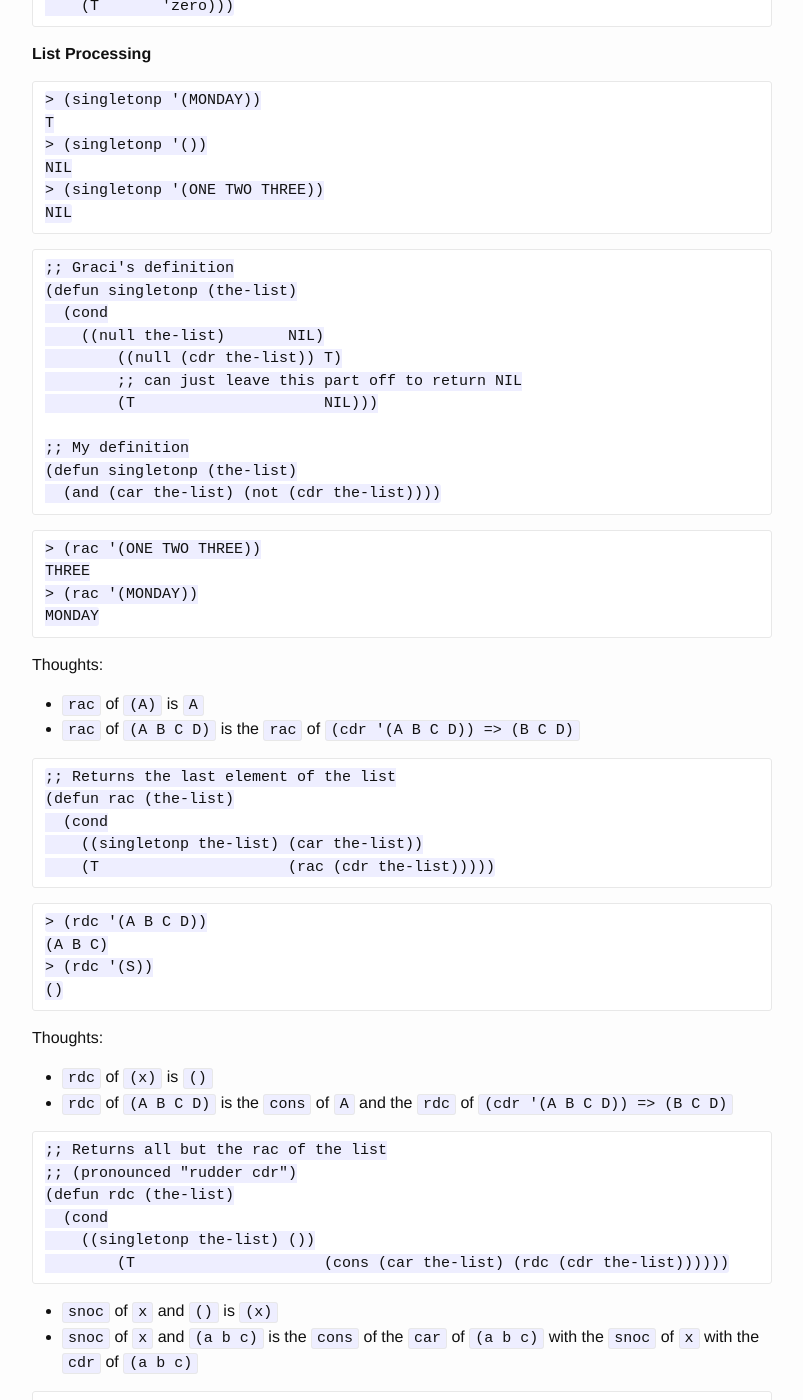
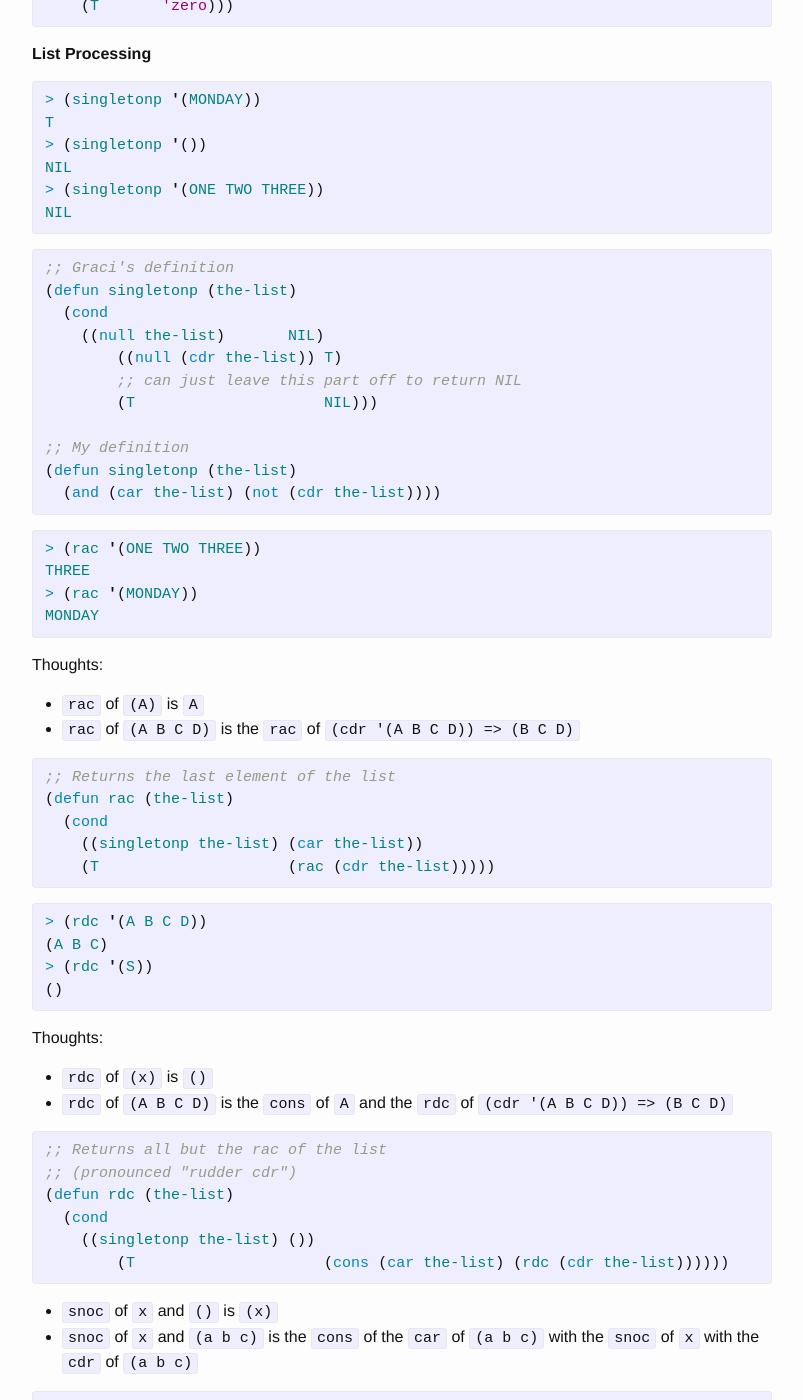
Before and after one commit to dwysocki/ai-programming1, a Jekyll site: the page built from notes.md, in a window 1280 px wide and 1400 px high, scrolled down 4871 px. Shown: the whole window, without its empty margins (238-1041 px from the left). Built offline with Jekyll 4.4.1, drawn with Linux system fonts in a browser that asks for light colours; some of the changed text lies outside the part shown.

Commit message:
Fixed some syntax highlighting (but not all)

````diff
--- a/_config.yml
+++ b/_config.yml
@@ -11,10 +11,8 @@ github_username: dwysocki
 # Build settings
 markdown: kramdown
 kramdown:
-  input: GFM
-  hard_wrap: false
   default_lang: common-lisp
   use_coderay: true
-#highlighter: pygments
+highlighter: pygments
 
 exclude: ["*.Rmd"]
--- a/notes.md
+++ b/notes.md
@@ -46,13 +46,13 @@ A *form* is an expression which can be evaluated by the Lisp interpreter.
 
 The read-eval-print loop (REPL)
 
-```ruby
+{% highlight ruby %}
 for(ever)
   x = read()
   z = eval(x)
   print(z)
 end
-```
+{% endhighlight %}
 
 [Introductory Lisp Session](
     /ai-programming1/sessions/2014/08/29/introductory-session.html)
@@ -245,26 +245,26 @@ boolean value.
 4. The value of the `COND` is the value of the last form evaluated in the case
    that is selected -- or `NIL` if no case fires.
 
-```
+{% highlight cl %}
 (defun sign (n)
   (cond
     ((> n 0) 'positive)
     ((< n 0) 'negative)
     (T       'zero)))
-```
+{% endhighlight %}
 
 **List Processing**
 
-~~~
+{% highlight cl %}
 > (singletonp '(MONDAY))
 T
 > (singletonp '())
 NIL
 > (singletonp '(ONE TWO THREE))
 NIL
-~~~
+{% endhighlight %}
 
-~~~
+{% highlight cl %}
 ;; Graci's definition
 (defun singletonp (the-list)
   (cond
@@ -276,34 +276,34 @@ NIL
 ;; My definition
 (defun singletonp (the-list)
   (and (car the-list) (not (cdr the-list))))
-~~~
+{% endhighlight %}
 
-~~~
+{% highlight cl %}
 > (rac '(ONE TWO THREE))
 THREE
 > (rac '(MONDAY))
 MONDAY
-~~~
+{% endhighlight %}
 
 Thoughts:
 
 - `rac` of `(A)` is `A`
 - `rac` of `(A B C D)` is the `rac` of `(cdr '(A B C D)) => (B C D)`
 
-~~~
+{% highlight cl %}
 ;; Returns the last element of the list
 (defun rac (the-list)
   (cond
     ((singletonp the-list) (car the-list))
     (T                     (rac (cdr the-list)))))
-~~~
+{% endhighlight %}
 
-~~~
+{% highlight cl %}
 > (rdc '(A B C D))
 (A B C)
 > (rdc '(S))
 ()
-~~~
+{% endhighlight %}
 
 Thoughts:
 
@@ -311,48 +311,48 @@ Thoughts:
 - `rdc` of `(A B C D)` is the `cons` of `A`
   and the `rdc` of `(cdr '(A B C D)) => (B C D)`
 
-~~~
+{% highlight cl %}
 ;; Returns all but the rac of the list
 ;; (pronounced "rudder cdr")
 (defun rdc (the-list)
   (cond
     ((singletonp the-list) ())
 	(T                     (cons (car the-list) (rdc (cdr the-list))))))
-~~~
+{% endhighlight %}
 
 - `snoc` of `x` and `()` is `(x)`
 - `snoc` of `x` and `(a b c)` is the `cons` of the `car` of `(a b c)`
   with the `snoc` of `x` with the `cdr` of `(a b c)`
 
-~~~
+{% highlight cl %}
 (defun snoc (x the-list)
   (cond
     ((null the-list) (cons x the-list))
     (T               (cons (car the-list) (snoc x (cdr the-list))))))
-~~~
+{% endhighlight %}
 
-~~~
+{% highlight cl %}
 (defun sum (x)
   (if (null x)
     0
     (+ (car x) (sum (cdr x)))))
-~~~
+{% endhighlight %}
 
-~~~
+{% highlight cl %}
 > (iota 6)
 (1 2 3 4 5 6)
 > (iota 0)
 ()
-~~~
+{% endhighlight %}
 
-~~~
+{% highlight cl %}
 (defun iota (n)
   (cond
     ((= n 0) ())
     (T       (snoc n (iota (- n 1))))))
-~~~
+{% endhighlight %}
 
-~~~
+{% highlight cl %}
 > (evenp 5)
 NIL
 > (evenp 6)
@@ -363,4 +363,4 @@ NIL
 T
 > (numberp '(4))
 NIL
-~~~
+{% endhighlight %}
````
Also changed, not shown: _posts/assignments/2014-09-15-programming-challenge-3-more-simple-definitions.markdown (+4 -3 lines).
